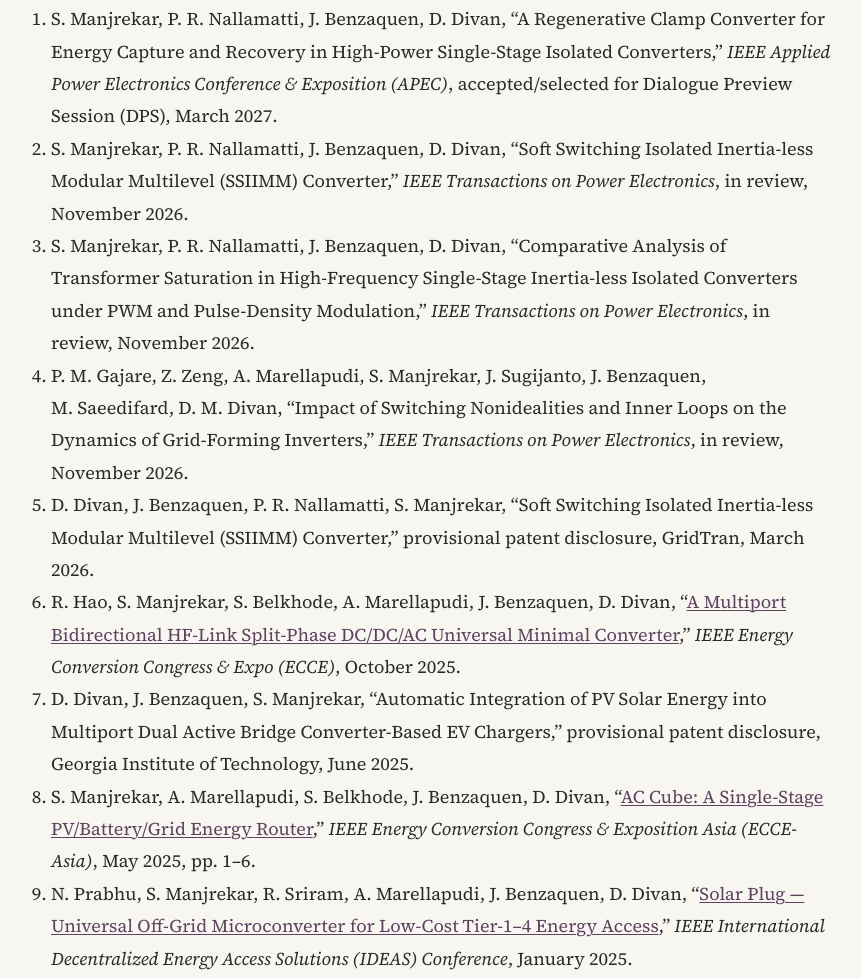
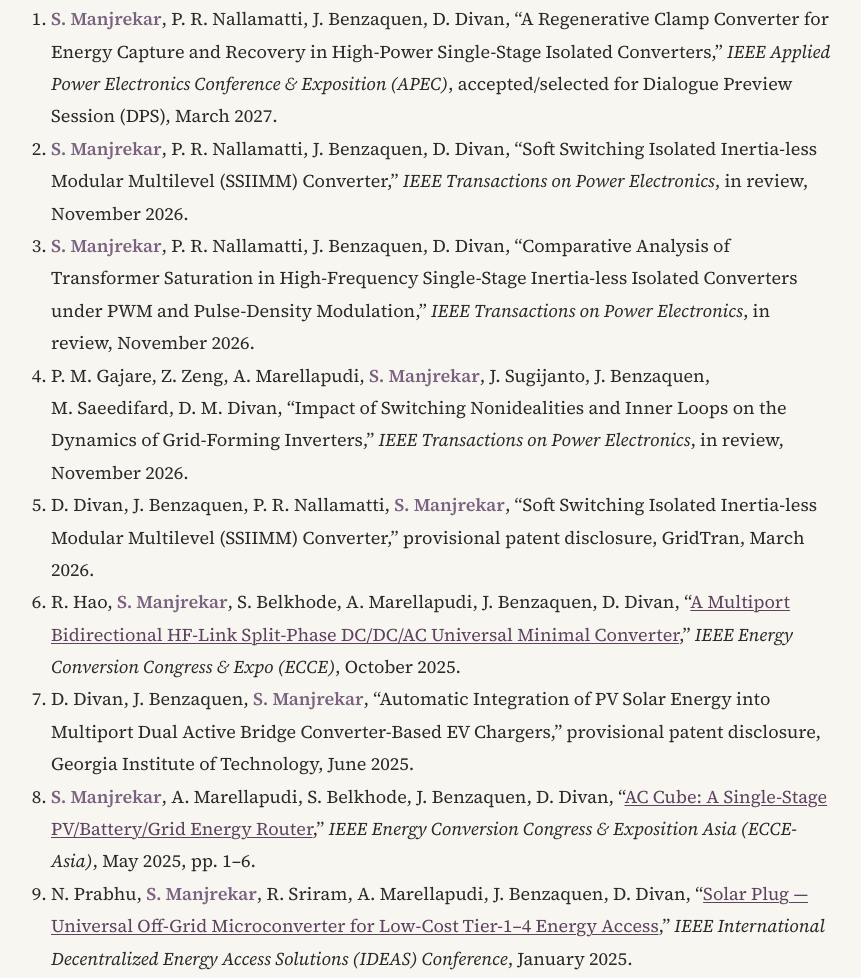
Before and after one commit to sohammjkr/sohammjkr.github.io, a plain HTML site: page projects/projects_main.html in a window 1280 px wide. Shown: the part 413-1391 px from the top of the page, without its empty margins (219-1080 px from the left). Drawn offline with Linux system fonts and the light colour scheme.

Commit message:
Projects Update

```diff
--- a/CSS/site.css
+++ b/CSS/site.css
@@ -1065,3 +1065,6 @@ tbody tr:last-child td { border-bottom: 0; }
   .pdf-embed, .doc-embed { display: none; }
   a { color: inherit; text-decoration: none; }
 }
+
+/* the author's own name in publication lists */
+strong.me { color: var(--accent-lite); font-weight: 700; }
--- a/projects/projects_main.html
+++ b/projects/projects_main.html
@@ -39,43 +39,43 @@ full write-up.</p>
 <h3>Publications &amp; Patents
 (<a href="https://ieeexplore.ieee.org/author/854462305536516" target="_blank" rel="noopener noreferrer">IEEE Xplore Page</a>)</h3>
 <ol>
-<li>S. Manjrekar, P. R. Nallamatti, J. Benzaquen, D. Divan, “A
+<li><strong class="me">S. Manjrekar</strong>, P. R. Nallamatti, J. Benzaquen, D. Divan, “A
 Regenerative Clamp Converter for Energy Capture and Recovery in
 High-Power Single-Stage Isolated Converters,” <em>IEEE Applied
 Power Electronics Conference &amp; Exposition (APEC)</em>, accepted/selected
 for Dialogue Preview Session (DPS), March 2027.</li>
-<li>S. Manjrekar, P. R. Nallamatti, J. Benzaquen, D. Divan, “Soft
+<li><strong class="me">S. Manjrekar</strong>, P. R. Nallamatti, J. Benzaquen, D. Divan, “Soft
 Switching Isolated Inertia-less Modular Multilevel (SSIIMM)
 Converter,” <em>IEEE Transactions on Power Electronics</em>, in
 review, November 2026.</li>
-<li>S. Manjrekar, P. R. Nallamatti, J. Benzaquen, D. Divan, “Comparative
+<li><strong class="me">S. Manjrekar</strong>, P. R. Nallamatti, J. Benzaquen, D. Divan, “Comparative
 Analysis of Transformer Saturation in High-Frequency Single-Stage
 Inertia-less Isolated Converters under PWM and Pulse-Density
 Modulation,” <em>IEEE Transactions on Power Electronics</em>, in
 review, November 2026.</li>
-<li>P. M. Gajare, Z. Zeng, A. Marellapudi, S. Manjrekar, J. Sugijanto,
+<li>P. M. Gajare, Z. Zeng, A. Marellapudi, <strong class="me">S. Manjrekar</strong>, J. Sugijanto,
 J. Benzaquen, M. Saeedifard, D. M. Divan, “Impact of Switching
 Nonidealities and Inner Loops on the Dynamics of Grid-Forming
 Inverters,” <em>IEEE Transactions on Power Electronics</em>, in
 review, November 2026.</li>
-<li>D. Divan, J. Benzaquen, P. R. Nallamatti, S. Manjrekar, “Soft
+<li>D. Divan, J. Benzaquen, P. R. Nallamatti, <strong class="me">S. Manjrekar</strong>, “Soft
 Switching Isolated Inertia-less Modular Multilevel (SSIIMM)
 Converter,” provisional patent disclosure, GridTran, March 2026.</li>
-<li>R. Hao, S. Manjrekar, S. Belkhode, A. Marellapudi, J. Benzaquen,
+<li>R. Hao, <strong class="me">S. Manjrekar</strong>, S. Belkhode, A. Marellapudi, J. Benzaquen,
 D. Divan, “<a href="https://doi.org/10.1109/ECCE58356.2025.11259542" target="_blank" rel="noopener noreferrer">A
 Multiport Bidirectional HF-Link Split-Phase DC/DC/AC Universal Minimal
 Converter</a>,” <em>IEEE Energy Conversion Congress &amp; Expo (ECCE)</em>,
 October 2025.</li>
-<li>D. Divan, J. Benzaquen, S. Manjrekar, “Automatic Integration of PV
+<li>D. Divan, J. Benzaquen, <strong class="me">S. Manjrekar</strong>, “Automatic Integration of PV
 Solar Energy into Multiport Dual Active Bridge Converter-Based EV
 Chargers,” provisional patent disclosure, Georgia Institute of
 Technology, June 2025.</li>
-<li>S. Manjrekar, A. Marellapudi, S. Belkhode, J. Benzaquen, D. Divan,
+<li><strong class="me">S. Manjrekar</strong>, A. Marellapudi, S. Belkhode, J. Benzaquen, D. Divan,
 “<a href="https://doi.org/10.1109/ECCE-Asia63110.2025.11111930" target="_blank" rel="noopener noreferrer">AC Cube:
 A Single-Stage PV/Battery/Grid Energy Router</a>,” <em>IEEE Energy
 Conversion Congress &amp; Exposition Asia (ECCE-Asia)</em>, May 2025,
 pp. 1–6.</li>
-<li>N. Prabhu, S. Manjrekar, R. Sriram, A. Marellapudi, J. Benzaquen,
+<li>N. Prabhu, <strong class="me">S. Manjrekar</strong>, R. Sriram, A. Marellapudi, J. Benzaquen,
 D. Divan, “<a href="https://doi.org/10.1109/IDEAS62193.2025.11157522" target="_blank" rel="noopener noreferrer">Solar
 Plug — Universal Off-Grid Microconverter for Low-Cost Tier-1–4 Energy
 Access</a>,” <em>IEEE International Decentralized Energy Access
```
Also changed, not shown: 2 other files.
